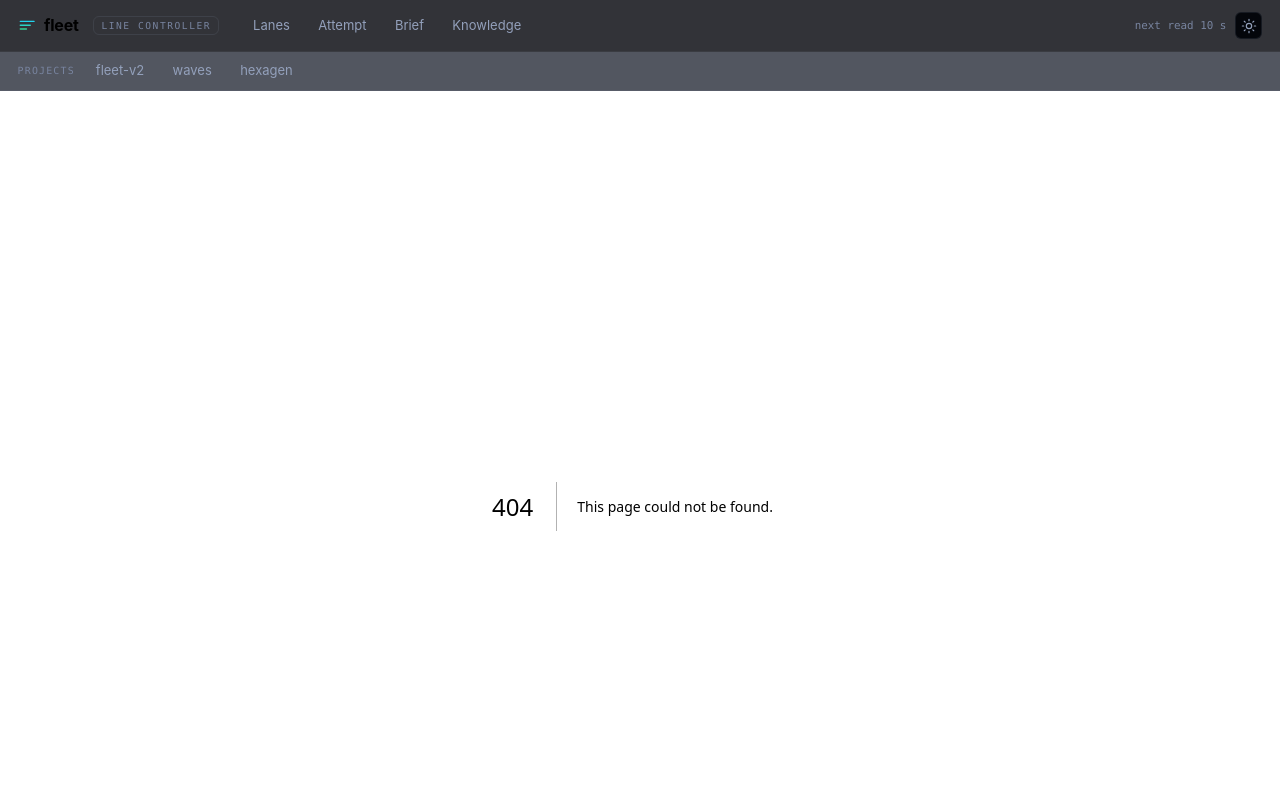
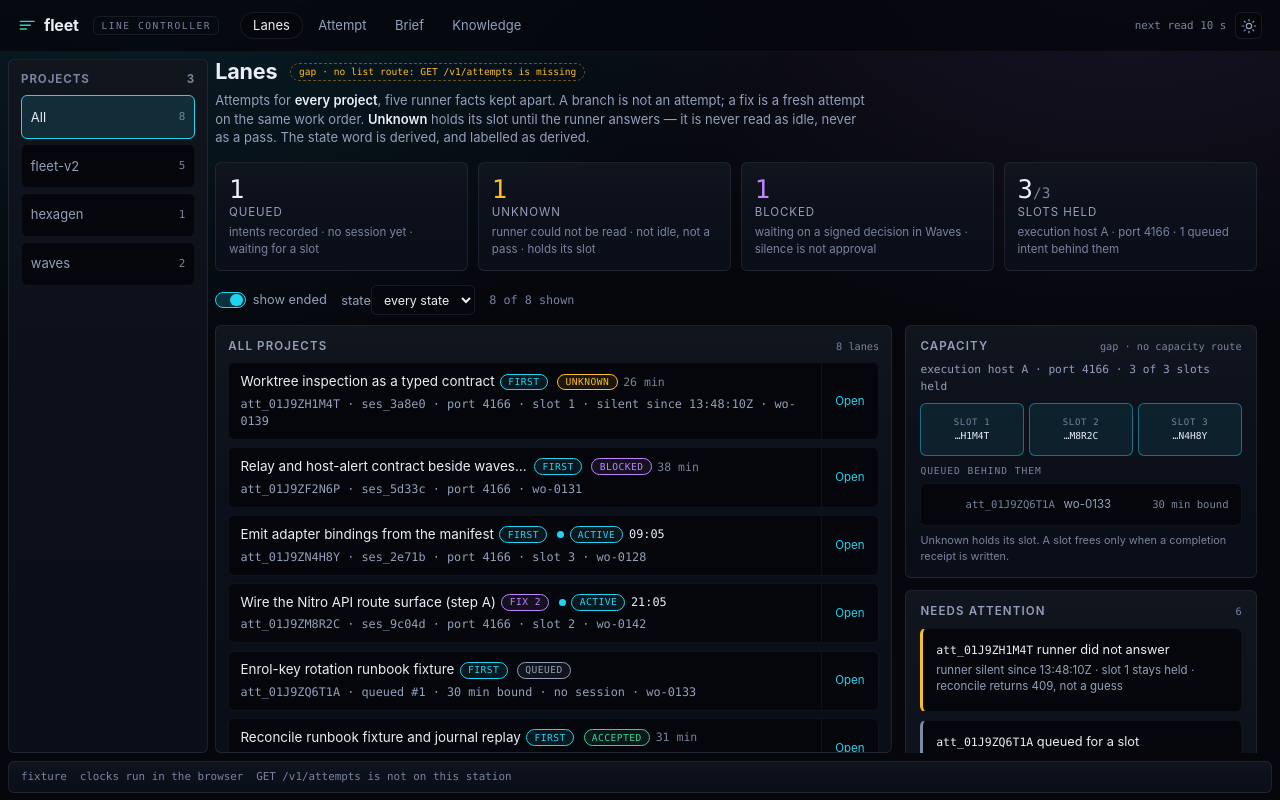
Before and after one commit to martinkrakowski/fleet-v2, a Next.js app in the folder apps/web/: page /lanes in a window 1280 px wide. Before the commit this address had no page. Built offline with nearby package versions, Linux system fonts and the light colour scheme.

Commit message:
feat: put the project list on every route
The sidebar lives in the shell, /lanes replaces /line, the page
padding is tighter, and the footer uses the same card as the sidebar.

```diff
--- a/apps/web/src/app/globals.css
+++ b/apps/web/src/app/globals.css
@@ -122,8 +122,76 @@ button {
 
 .app {
   display: grid;
-  grid-template-rows: auto auto minmax(0, 1fr);
+  grid-template-rows: auto minmax(0, 1fr) auto;
   height: 100vh;
+}
+.frame {
+  min-height: 0;
+  display: grid;
+  grid-template-columns: 12.5rem minmax(0, 1fr);
+  gap: 0.45rem;
+  padding: 0.45rem 0.5rem 0;
+}
+.sidenav {
+  min-height: 0;
+  overflow: auto;
+  background: var(--card-sheen), var(--card);
+  border: 1px solid var(--line);
+  border-radius: var(--radius-card);
+  padding: 0.7rem 0.75rem;
+}
+.sideh {
+  display: flex;
+  justify-content: space-between;
+  margin: 0 0 0.45rem;
+  font-size: 0.72rem;
+  letter-spacing: 0.08em;
+  text-transform: uppercase;
+  color: var(--faint);
+}
+.sidelist {
+  display: flex;
+  flex-direction: column;
+  gap: 0.3rem;
+}
+.sidebtn {
+  display: flex;
+  align-items: center;
+  justify-content: space-between;
+  gap: 0.5rem;
+  width: 100%;
+  min-height: 44px;
+  text-align: left;
+  background: var(--bg-sink);
+  border: 1px solid var(--line-soft);
+  border-radius: var(--radius);
+  padding: 0.4rem 0.55rem;
+  cursor: pointer;
+  color: var(--muted);
+  font: inherit;
+}
+.sidebtn.on {
+  border-color: var(--cyan);
+  color: var(--text);
+  background: var(--glow-cyan);
+}
+.sidecount {
+  font-family: var(--mono);
+  font-size: 0.68rem;
+  color: var(--faint);
+}
+.foot {
+  display: flex;
+  align-items: center;
+  gap: 0.8rem;
+  margin: 0.45rem 0.5rem 0.45rem;
+  padding: 0.45rem 0.75rem;
+  background: var(--card-sheen), var(--card);
+  border: 1px solid var(--line);
+  border-radius: var(--radius-card);
+  color: var(--faint);
+  font-family: var(--mono);
+  font-size: 0.68rem;
 }
 .topbar {
   position: sticky;
@@ -259,6 +327,24 @@ nav.views a[aria-current="page"] {
   min-width: 0;
   min-height: 0;
   overflow: auto;
-  padding: 1rem 1.1rem 1.4rem;
+  padding: 0;
   scrollbar-gutter: stable;
 }
+@media (max-width: 56.25rem) {
+  .frame {
+    grid-template-columns: 1fr;
+    grid-template-rows: auto minmax(0, 1fr);
+  }
+  .sidenav {
+    max-height: 8.5rem;
+  }
+  .sidelist {
+    flex-direction: row;
+    overflow-x: auto;
+  }
+  .sidebtn {
+    flex: none;
+    width: auto;
+    white-space: nowrap;
+  }
+}
--- a/apps/web/src/app/line/line.module.css
+++ b/apps/web/src/app/lanes/line.module.css
@@ -4,7 +4,7 @@
   display: flex;
   flex-direction: column;
   overflow: hidden;
-  padding: 0.75rem 1rem 0;
+  padding: 0;
   color: inherit;
   background: transparent;
   font: inherit;
@@ -191,13 +191,12 @@
   flex: 1;
   min-height: 0;
   display: grid;
-  grid-template-columns: 11.5rem minmax(0, 1fr) 22rem;
+  grid-template-columns: minmax(0, 1fr) 22rem;
   gap: 0.8rem;
   align-items: stretch;
 }
 
 .rail,
-.projpanel,
 .lanewrap {
   min-width: 0;
   min-height: 0;
@@ -209,20 +208,6 @@
   display: flex;
   flex-direction: column;
   gap: 0.8rem;
-}
-
-.foot {
-  flex: none;
-  display: flex;
-  align-items: center;
-  gap: 0.8rem;
-  min-height: 2rem;
-  margin-top: 0.6rem;
-  border-top: 1px solid var(--line);
-  color: var(--faint);
-  font-family: var(--mono);
-  font-size: 0.68rem;
-  letter-spacing: 0.02em;
 }
 
 .projList {
@@ -648,18 +633,13 @@
 @media (max-width: 56.25rem) {
   .inbox {
     grid-template-columns: 1fr;
-    grid-template-rows: minmax(0, 8.5rem) minmax(0, 1fr) minmax(0, 0.7fr);
+    grid-template-rows: minmax(0, 1fr) minmax(0, 0.7fr);
   }
 
-  .projpanel,
   .lanewrap,
   .rail {
     height: auto;
     max-height: none;
-  }
-
-  .projpanel {
-    position: static;
   }
 
   .projList {
--- a/apps/web/src/app/line/page.tsx
+++ b/apps/web/src/app/lanes/page.tsx
@@ -1,6 +1,7 @@
 "use client";
 
 import Link from "next/link";
+import { useSearchParams } from "next/navigation";
 import { useEffect, useState, type ReactNode } from "react";
 import { Badge, Card } from "@fleet/ui";
 import {
@@ -200,16 +201,8 @@ function attentionItems(): AttentionItem[] {
 export default function LinePage() {
   const [showEnded, setShowEnded] = useState(true);
   const [stateFilter, setStateFilter] = useState("");
-  const [project, setProject] = useState("");
   const [selectedId, setSelectedId] = useState<string | null>(null);
-
-  const projects = Array.from(
-    attempts.reduce((map, a) => {
-      const name = woOf(a).project;
-      map.set(name, (map.get(name) ?? 0) + 1);
-      return map;
-    }, new Map<string, number>())
-  ).sort(([a], [b]) => a.localeCompare(b));
+  const project = useSearchParams().get("project") ?? "";
 
   const rows = attempts
     .filter((a) => !project || woOf(a).project === project)
@@ -301,35 +294,6 @@ export default function LinePage() {
       </div>
       <div className={styles.board}>
       <div className={styles.inbox}>
-        <Card className={styles.projpanel} padded>
-          <h2 className={styles.h2}>
-            Projects
-            <span className={styles.meta}>{projects.length}</span>
-          </h2>
-          <div className={styles.projList} role="list">
-            <button
-              type="button"
-              className={`${styles.projBtn}${project === "" ? ` ${styles.projOn}` : ""}`}
-              onClick={() => setProject("")}
-              aria-current={project === "" ? "true" : undefined}
-            >
-              <span className={styles.projName}>All</span>
-              <span className={styles.projCount}>{attempts.length}</span>
-            </button>
-            {projects.map(([name, count]) => (
-              <button
-                key={name}
-                type="button"
-                className={`${styles.projBtn}${project === name ? ` ${styles.projOn}` : ""}`}
-                onClick={() => setProject(name)}
-                aria-current={project === name ? "true" : undefined}
-              >
-                <span className={styles.projName}>{name}</span>
-                <span className={styles.projCount}>{count}</span>
-              </button>
-            ))}
-          </div>
-        </Card>
         <Card className={styles.lanewrap}>
           <div className={styles.laneHead}>
             <h2 className={styles.h2}>
@@ -420,11 +384,6 @@ export default function LinePage() {
           </Card>
         </aside>
       </div>
-      <footer className={styles.foot}>
-        <span>fixture</span>
-        <span>clocks run in the browser</span>
-        <span>GET /v1/attempts is not on this station</span>
-      </footer>
       </div>
     </main>
   );
--- a/apps/web/src/app/layout.tsx
+++ b/apps/web/src/app/layout.tsx
@@ -1,6 +1,6 @@
-import type { ReactNode } from "react";
+import { Suspense, type ReactNode } from "react";
 import { Countdown } from "../shell/countdown";
-import { ProjectStrip } from "../shell/project-strip";
+import { ProjectNav } from "../shell/project-nav";
 import { ThemeToggle } from "../shell/theme-toggle";
 import { ViewNav } from "../shell/view-nav";
 import "./globals.css";
@@ -30,8 +30,19 @@ export default function RootLayout({ children }: { children: ReactNode }) {
               <ThemeToggle />
             </div>
           </header>
-          <ProjectStrip />
-          <main className="page">{children}</main>
+          <div className="frame">
+            <Suspense fallback={null}>
+              <ProjectNav />
+            </Suspense>
+            <main className="page">
+              <Suspense fallback={null}>{children}</Suspense>
+            </main>
+          </div>
+          <footer className="foot">
+            <span>fixture</span>
+            <span>clocks run in the browser</span>
+            <span>GET /v1/attempts is not on this station</span>
+          </footer>
         </div>
       </body>
     </html>
--- a/apps/web/src/app/page.tsx
+++ b/apps/web/src/app/page.tsx
@@ -1,5 +1,5 @@
 import { redirect } from "next/navigation";
 
 export default function HomePage() {
-  redirect("/line");
+  redirect("/lanes");
 }
--- /dev/null
+++ b/apps/web/src/shell/project-nav.tsx
@@ -0,0 +1,52 @@
+"use client";
+
+import { useRouter, useSearchParams } from "next/navigation";
+import { attempts, workOrders } from "../app/lanes/fixture";
+
+export function ProjectNav() {
+  const router = useRouter();
+  const project = useSearchParams().get("project") ?? "";
+  const projects = Array.from(
+    attempts.reduce((map, attempt) => {
+      const name = workOrders[attempt.wo].project;
+      map.set(name, (map.get(name) ?? 0) + 1);
+      return map;
+    }, new Map<string, number>())
+  ).sort(([a], [b]) => a.localeCompare(b));
+
+  function choose(name: string) {
+    const query = name ? `?project=${encodeURIComponent(name)}` : "";
+    router.push(`/lanes${query}`);
+  }
+
+  return (
+    <nav className="sidenav" aria-label="Projects">
+      <h2 className="sideh">
+        Projects <span>{projects.length}</span>
+      </h2>
+      <div className="sidelist">
+        <button
+          type="button"
+          className={project === "" ? "sidebtn on" : "sidebtn"}
+          aria-current={project === "" ? "true" : undefined}
+          onClick={() => choose("")}
+        >
+          <span>All</span>
+          <span className="sidecount">{attempts.length}</span>
+        </button>
+        {projects.map(([name, count]) => (
+          <button
+            key={name}
+            type="button"
+            className={project === name ? "sidebtn on" : "sidebtn"}
+            aria-current={project === name ? "true" : undefined}
+            onClick={() => choose(name)}
+          >
+            <span>{name}</span>
+            <span className="sidecount">{count}</span>
+          </button>
+        ))}
+      </div>
+    </nav>
+  );
+}
--- a/apps/web/src/shell/view-nav.tsx
+++ b/apps/web/src/shell/view-nav.tsx
@@ -4,7 +4,7 @@ import Link from "next/link";
 import { usePathname } from "next/navigation";
 
 const VIEWS = [
-  { href: "/line", label: "Lanes" },
+  { href: "/lanes", label: "Lanes" },
   { href: "/attempt", label: "Attempt" },
   { href: "/brief", label: "Brief" },
   { href: "/knowledge", label: "Knowledge" },
```
Also changed, not shown: apps/web/src/app/lanes/fixture.ts (renamed from apps/web/src/app/line/fixture.ts).
